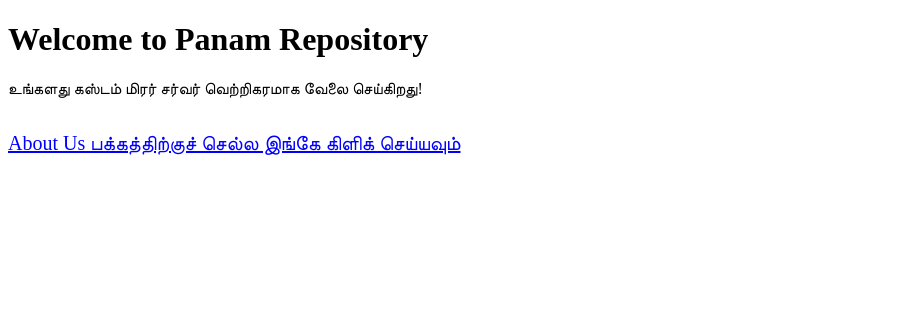
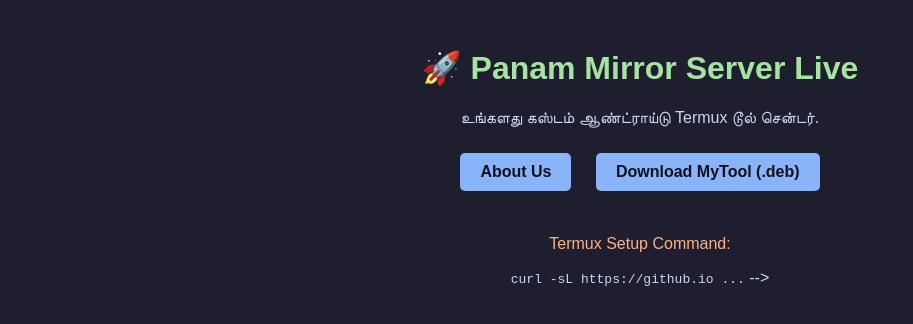
Before and after one commit to panamthevai/panam, a plain HTML site: page index.html in a window 1280 px wide. Shown: the whole page, without its empty margins (0-913 px from the left). Drawn offline with Linux system fonts and the light colour scheme.

Commit message:
Update: Added CSS styling and download shortcuts

```diff
--- a/index.html
+++ b/index.html
@@ -1,14 +1,35 @@
 <!DOCTYPE html>
 <html>
 <head>
-    <title>Panam Repository</title>
+    <title>Panam Mirror Tool-Kit</title>
+    <link rel="stylesheet" href="style.css">
 </head>
 <body>
-    <h1>Welcome to Panam Repository</h1>
-    <p>உங்களது கஸ்டம் மிரர் சர்வர் வெற்றிகரமாக வேலை செய்கிறது!</p>
+    <h1>🚀 Panam Mirror Server Live</h1>
+    <p>உங்களது கஸ்டம் ஆண்ட்ராய்டு Termux டூல் சென்டர்.</p>
 
-    <!-- About பக்கத்திற்கான லிங்க் -->
-    <br>
-    <a href="about.html" style="font-size: 20px; color: blue;">About Us பக்கத்திற்குச் செல்ல இங்கே கிளிக் செய்யவும்</a>
+    <!-- பக்கங்களுக்கான லிங்க்குகள் -->
+    <a href="about.html" class="btn">About Us</a>
+    <a href="debs/mytool_1.0.2_all.deb" class="btn" download>Download MyTool (.deb)</a>
+
+    <br><br>
+    <p style="color: #fab387;">Termux Setup Command:</p>
+    <code>curl -sL https://github.io ...</code>
 </body>
 </html>
+
+
+<!--<!DOCTYPE html>-->
+<!--<html>-->
+<!--<head>-->
+<!--    <title>Panam Repository</title>-->
+<!--</head>-->
+<!--<body>-->
+<!--    <h1>Welcome to Panam Repository</h1>-->
+<!--    <p>உங்களது கஸ்டம் மிரர் சர்வர் வெற்றிகரமாக வேலை செய்கிறது!</p>-->
+<!--    -->
+<!--    <!-- About பக்கத்திற்கான லிங்க் -->-->
+<!--    <br>-->
+<!--    <a href="about.html" style="font-size: 20px; color: blue;">About Us பக்கத்திற்குச் செல்ல இங்கே கிளிக் செய்யவும்</a>-->
+<!--</body>-->
+<!--</html>-->
--- /dev/null
+++ b/style.css
@@ -0,0 +1,19 @@
+body {
+    font-family: Arial, sans-serif;
+    background-color: #1e1e2e;
+    color: #cdd6f4;
+    text-align: center;
+    padding: 20px;
+}
+h1 { color: #a6e3a1; }
+.btn {
+    background-color: #89b4fa;
+    color: #11111b;
+    padding: 10px 20px;
+    text-decoration: none;
+    border-radius: 5px;
+    font-weight: bold;
+    display: inline-block;
+    margin: 10px;
+}
+.btn:hover { background-color: #b4befe; }
```
